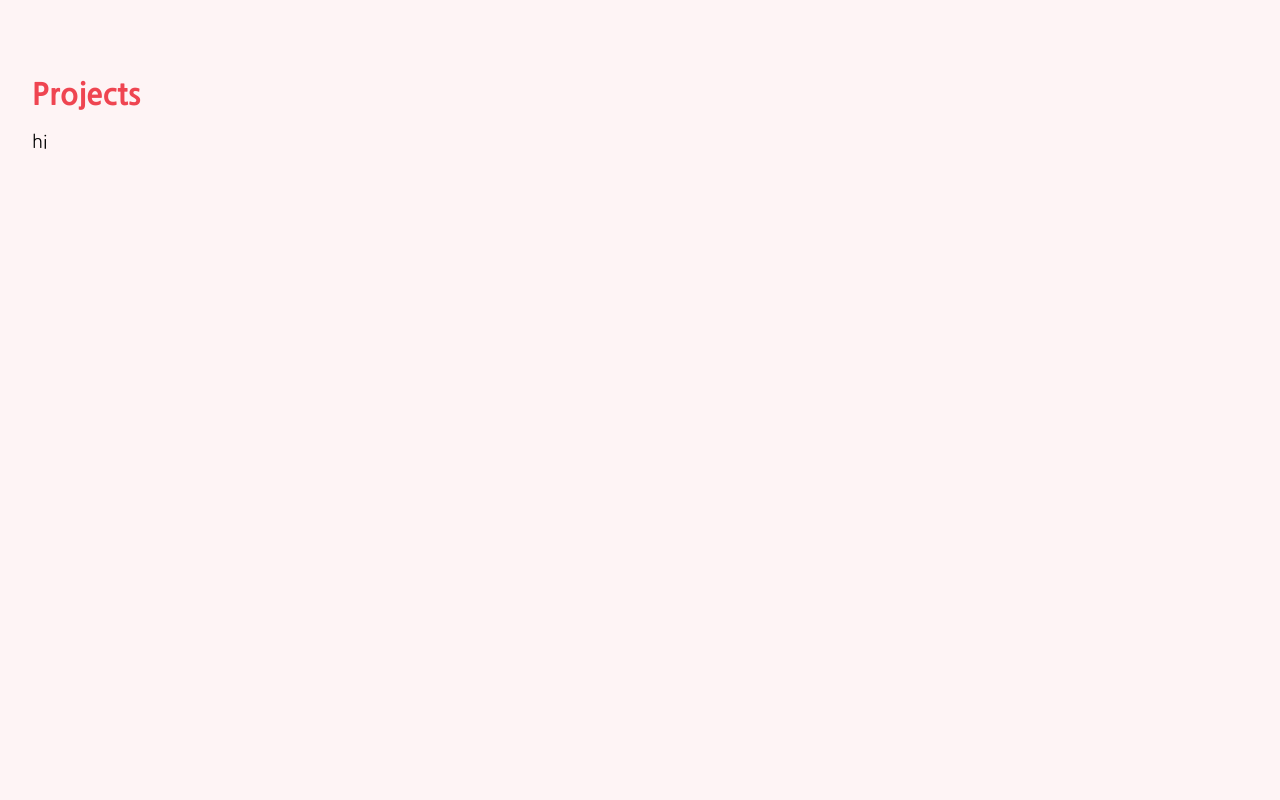
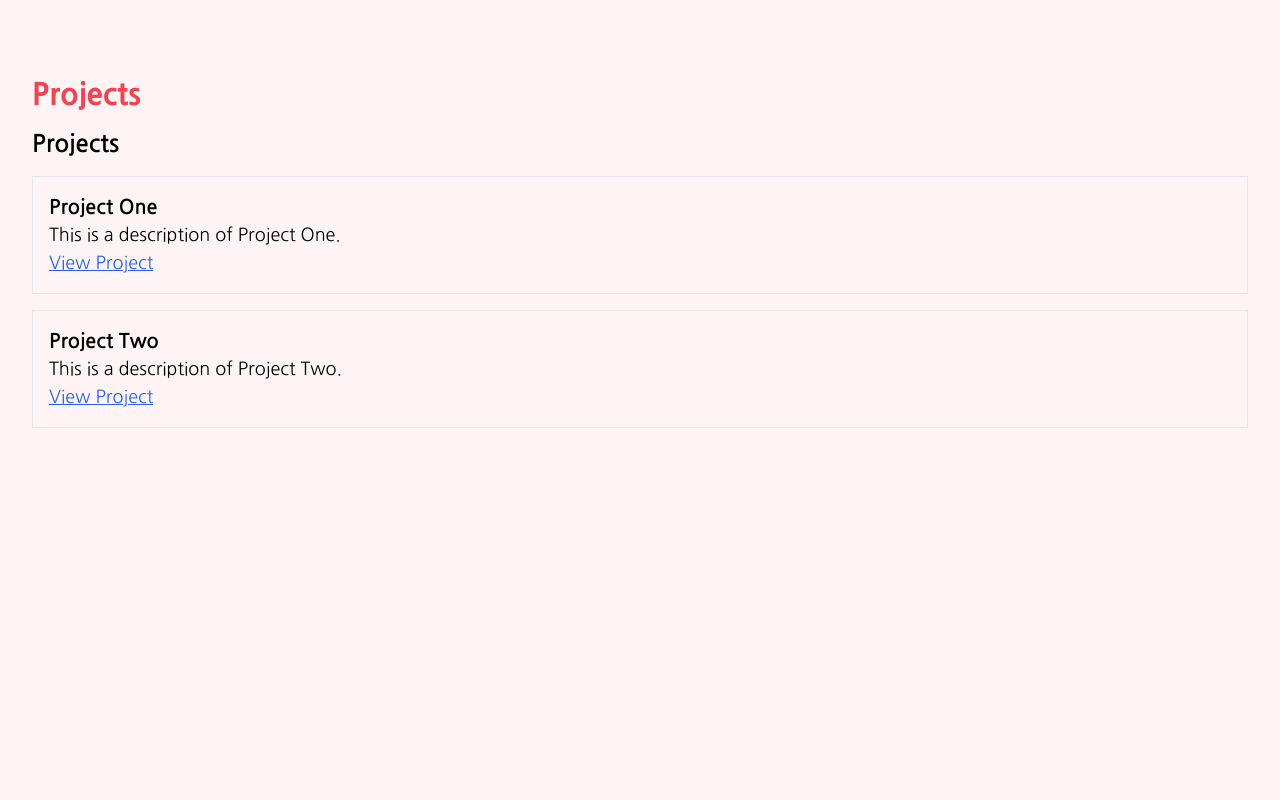
Before and after one commit to 999Marv/Marvin-Siri-Profile, a React (Vite) app: page / in a window 1280 px wide. Shown: the part 2420-3220 px from the top of the page. Built offline with nearby package versions, Linux system fonts and the light colour scheme.

Commit message:
changes project

```diff
--- a/src/components/Projects.tsx
+++ b/src/components/Projects.tsx
@@ -1,5 +1,33 @@
 function Projects() {
-  return <>hi</>;
+  const projects = [
+    {
+      name: 'Project One',
+      description: 'This is a description of Project One.',
+      link: 'https://github.com/999Marv/project-one',
+    },
+    {
+      name: 'Project Two',
+      description: 'This is a description of Project Two.',
+      link: 'https://github.com/999Marv/project-two',
+    },
+  ];
+
+  return (
+    <section className="projects-section">
+      <h2 className="text-2xl font-bold">Projects</h2>
+      <ul className="mt-4 space-y-4">
+        {projects.map((project, idx) => (
+          <li key={idx} className="border p-4">
+            <h3 className="text-xl font-semibold">{project.name}</h3>
+            <p>{project.description}</p>
+            <a href={project.link} className="text-blue-600 underline">
+              View Project
+            </a>
+          </li>
+        ))}
+      </ul>
+    </section>
+  );
 }
 
 export default Projects;
```
